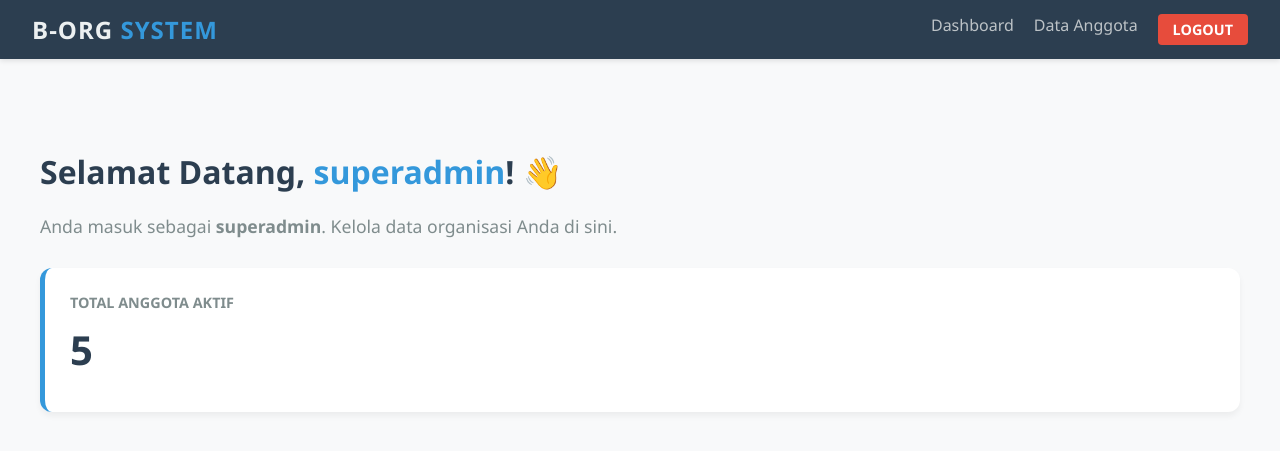
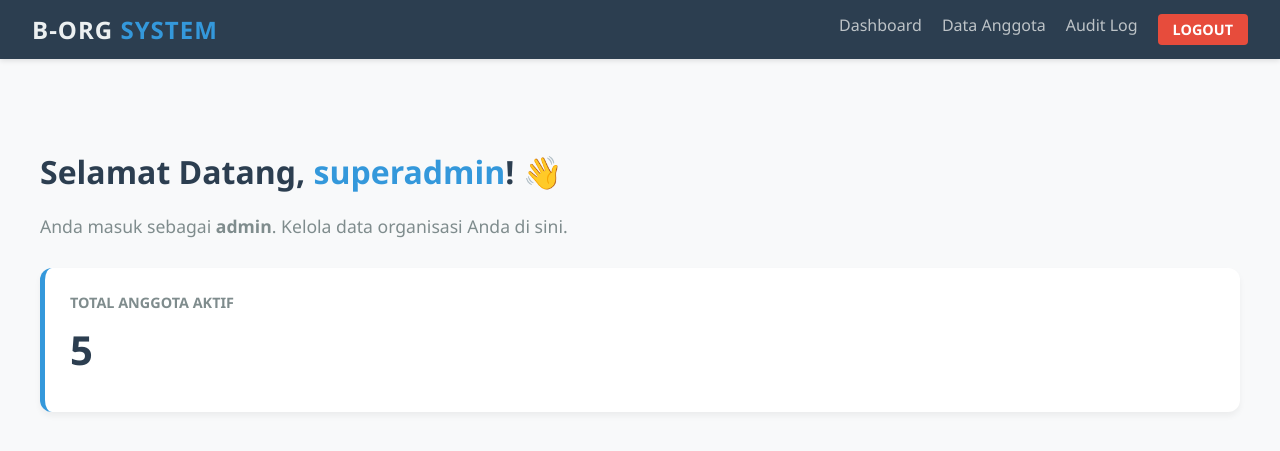
Before and after one commit to FarrellFausto/TA_Sistem-Manajemen-Organisasi-Mahasiswa_Kel23, a PHP site: page /index.php in a window 1280 px wide. Shown: the top 451 px of the page. Run offline with PHP 8.4, Linux system fonts and the light colour scheme; a user stored in the database is signed in; data comes from the database, SQL or seed files in the repository.

Commit message:
feat-nambahintombolauditlog / fix-errorpindahmenu

```diff
--- a/includes/navbar.php
+++ b/includes/navbar.php
@@ -3,12 +3,17 @@
 if (session_status() === PHP_SESSION_NONE) {
     session_start();
 }
+    // Bikin variabel rute utama biar gampang dan nggak nyasar (Absolute Path)
+$base_url = "/TA_Sistem-Manajemen-Organisasi-Mahasiswa_Kel23";
 ?>
 <nav style="background: #2c3e50; padding: 0.8rem 2rem; display: flex; justify-content: space-between; align-items: center; box-shadow: 0 2px 5px rgba(0,0,0,0.1); margin-bottom: 30px;">
     <div style="color: #ecf0f1; font-weight: bold; font-size: 1.5rem; letter-spacing: 1px;">B-ORG <span style="color: #3498db;">SYSTEM</span></div>
     <div style="display: flex; gap: 20px;">
         <a href="index.php" style="color: #bdc3c7; text-decoration: none; font-weight: 500; transition: 0.3s;" onmouseover="this.style.color='#fff'" onmouseout="this.style.color='#bdc3c7'">Dashboard</a>
         <a href="pages/anggota_tampil.php" style="color: #bdc3c7; text-decoration: none; font-weight: 500; transition: 0.3s;" onmouseover="this.style.color='#fff'" onmouseout="this.style.color='#bdc3c7'">Data Anggota</a>
+         <?php if(isset($_SESSION['role']) && $_SESSION['role'] == 'admin'): ?>
+            <a href="<?= $base_url ?>/audit_log.php" style="color: #bdc3c7; text-decoration: none; font-weight: 500; transition: 0.3s;" onmouseover="this.style.color='#fff'" onmouseout="this.style.color='#bdc3c7'">Audit Log</a>
+        <?php endif; ?>
         <a href="logout.php" style="background: #e74c3c; color: white; padding: 6px 15px; border-radius: 4px; text-decoration: none; font-weight: bold; font-size: 0.9rem;">LOGOUT</a>
     </div>
 </nav>
```
